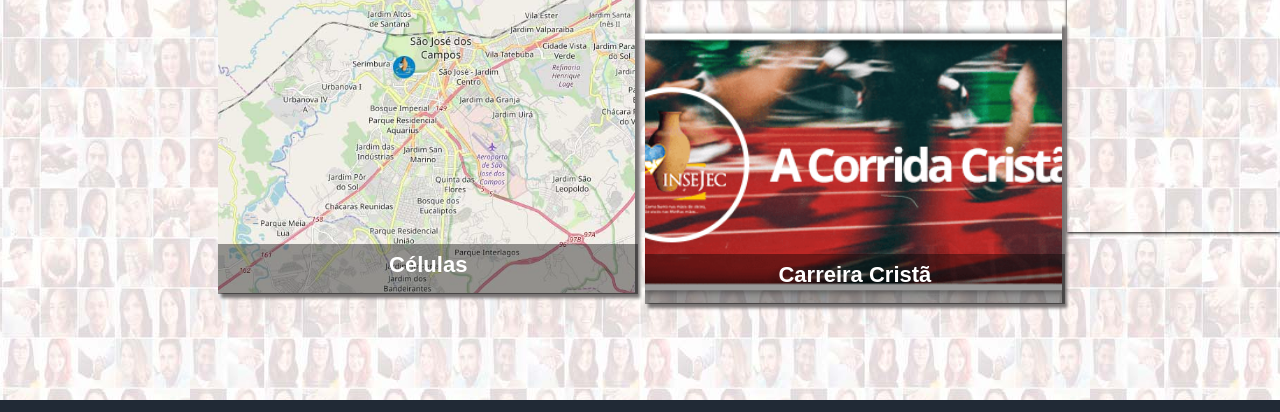
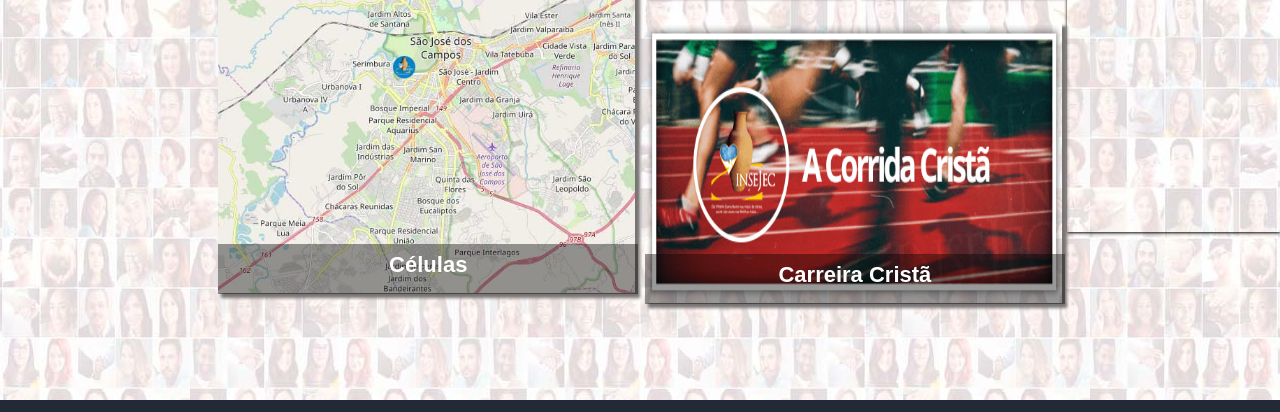
Before and after one commit to jereps/siteIgreja, a plain HTML site: page index.html in a window 1280 px wide. Shown: the part 1412-1824 px from the top of the page. Drawn offline with Linux system fonts and the light colour scheme.

Commit message:
corrigido ultima foto

```diff
--- a/assets/css/main.css
+++ b/assets/css/main.css
@@ -502,6 +502,7 @@ ul.menu li ul li {
 }
 .article-main:nth-child(8) img{
     height: 280px;
+    object-fit: initial;
 }
 /* FIM SEM GRADY LAYOUT */
 
```
